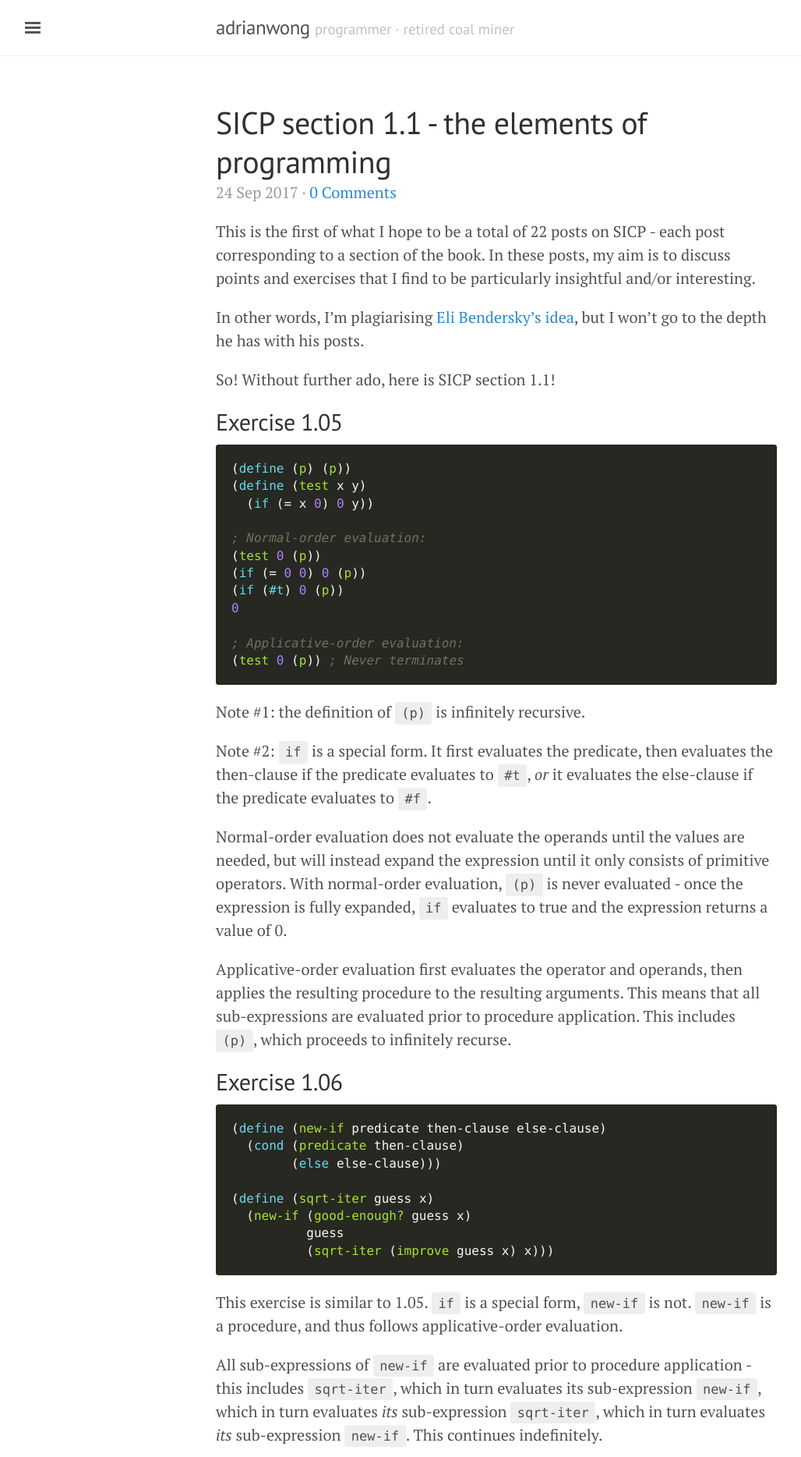
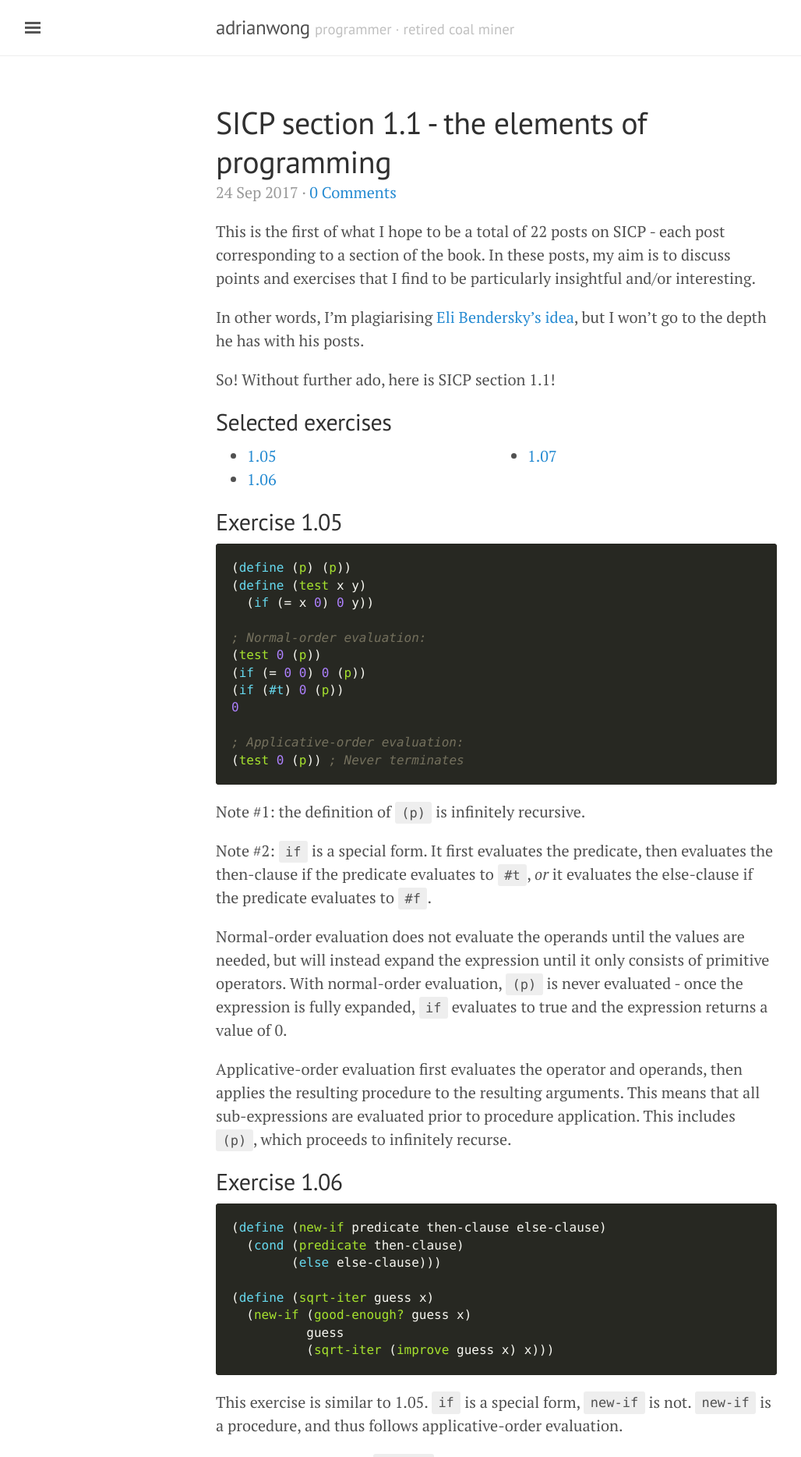
Before and after one commit to adrianwong/adrianwong.github.io, a Jekyll site: the page built from _posts/2017-09-24-sicp-1-1-review.md, in a window 1280 px wide. Shown: the top 1868 px of the page at 78% size, without its empty margins (3-1031 px from the left). Built offline with Jekyll 4.4.1, drawn with Linux system fonts in a browser that asks for light colours; comment, search, counter and statistics services are not loaded.

Commit message:
feat: Make use of the SICP include in the SICP posts

````diff
--- a/_posts/2017-09-24-sicp-1-1-review.md
+++ b/_posts/2017-09-24-sicp-1-1-review.md
@@ -1,6 +1,7 @@
 ---
 layout: post
 comments: true
+exercises: 1.05, 1.06, 1.07
 title: SICP section 1.1 - the elements of programming
 ---
 
@@ -9,6 +10,8 @@ This is the first of what I hope to be a total of 22 posts on SICP - each post c
 In other words, I'm plagiarising [Eli Bendersky's idea](https://eli.thegreenplace.net/tag/sicp){:target="_blank"}, but I won't go to the depth he has with his posts.
 
 So! Without further ado, here is SICP section 1.1!
+
+{% include sicp.html %}
 
 ## Exercise 1.05
 ```scheme
````
Also changed, not shown: _drafts/2017-10-16-sicp-1-2-review.md (+3 -0 lines).
